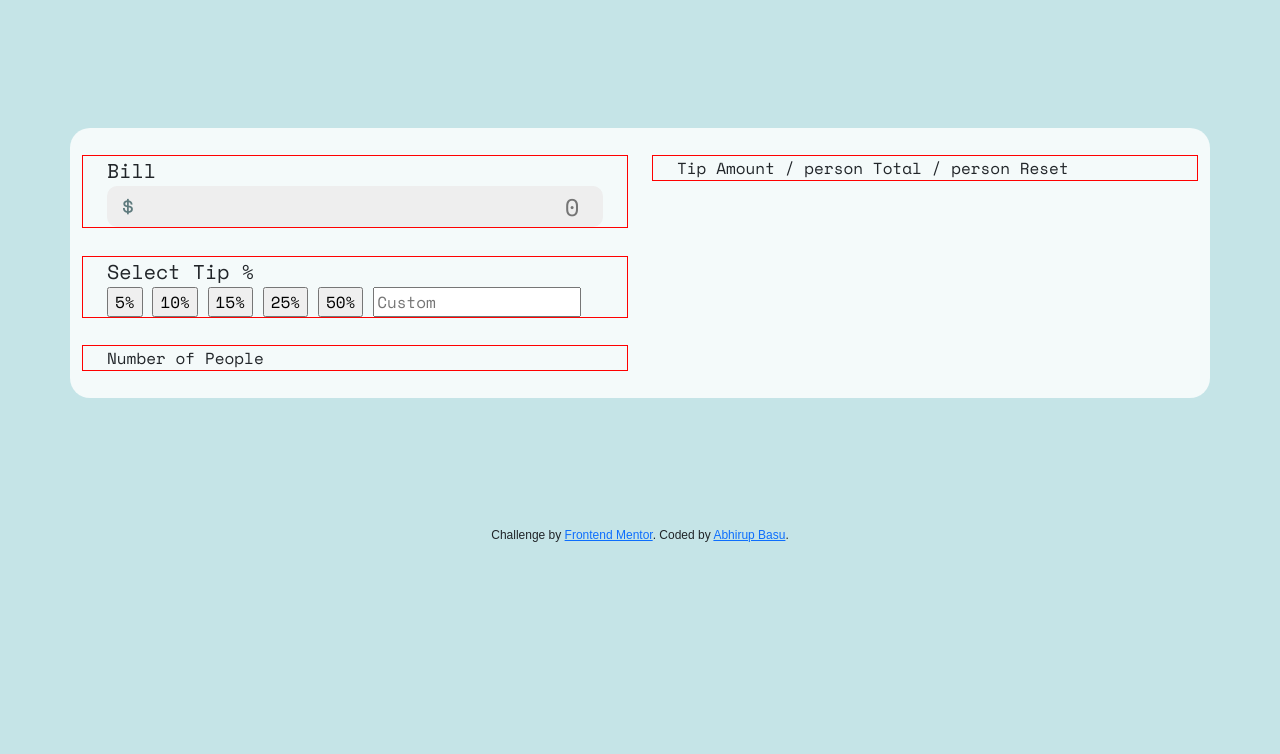
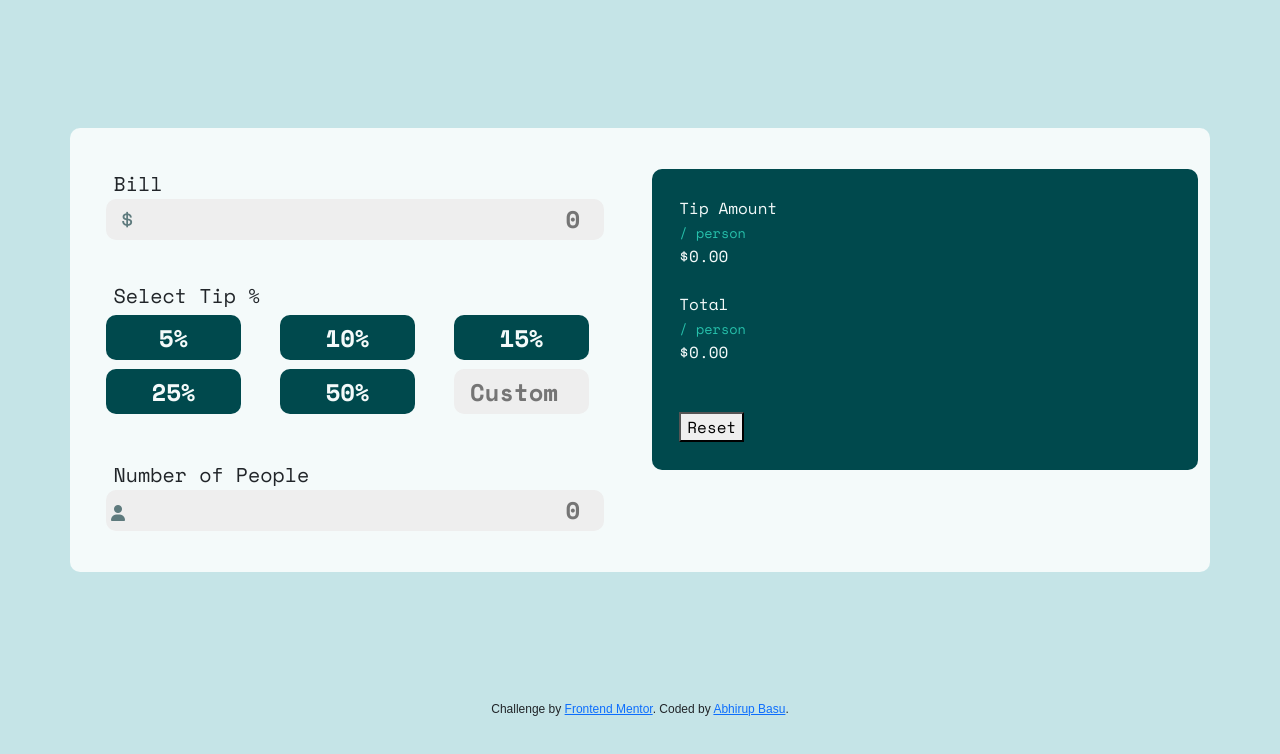
Before and after one commit to basuabhirup/tip-calculator, a plain HTML site: page index.html in a window 1280 px wide. Drawn offline with nearby package versions, Linux system fonts and the light colour scheme.

Commit message:
Completed 50% layout

```diff
--- a/index.html
+++ b/index.html
@@ -21,7 +21,7 @@
 
 
   <!-- Adding Font Awesome Script from CDN -->
-  <!-- <script src="https://kit.fontawesome.com/c9b43d3d94.js" crossorigin="anonymous"></script> -->
+  <script src="https://kit.fontawesome.com/c9b43d3d94.js" crossorigin="anonymous"></script>
 
 
   <!-- Adding required fonts from Google Fonts -->
@@ -41,29 +41,64 @@
         <span class="bill-input">$<input type="number" id="bill-amount" name="bill-amount" min="0" placeholder="0"></span>
       </div>
 
-      <div class="container-sm tip-%">
+      <div class="container-sm tip-percantage">
         <label for="tip-%">Select Tip %</label><br>
-        <input type="button" name="tip-%" value="5%">
-        <input type="button" name="tip-%" value="10%">
-        <input type="button" name="tip-%" value="15%">
-        <input type="button" name="tip-%" value="25%">
-        <input type="button" name="tip-%" value="50%">
-        <input type="number" name="tip-%" min="0" placeholder="Custom">
+
+        <div class="row row-cols-2 row-cols-lg-3">
+          <div class="col">
+            <input class="tip-input" type="button" name="tip-%" value="5%">
+          </div>
+          <div class="col">
+            <input class="tip-input" type="button" name="tip-%" value="10%">
+          </div>
+          <div class="col">
+            <input class="tip-input" type="button" name="tip-%" value="15%">
+          </div>
+          <div class="col">
+            <input class="tip-input" type="button" name="tip-%" value="25%">
+          </div>
+          <div class="col">
+            <input class="tip-input" type="button" name="tip-%" value="50%">
+          </div>
+          <div class="col">
+            <input class="tip-input custom" type="number" name="tip-%" min="0" placeholder="Custom">
+          </div>
+
+        </div>
+
       </div>
 
       <div class="container-sm no-of-people">
-        Number of People
+        <label for="no-of-people">Number of People</label>
+        <p></p><br>
+        <span class="people-input"><i class="fas fa-user"></i>
+          <input type="number" id="no-of-people" name="no-of-people" min="0" placeholder="0"></span>
       </div>
     </div>
+
     <div class="col">
+
       <div class="container-sm tip-result">
-        Tip Amount
-        / person
+        <div class="tip-amount-text">
+          Tip Amount <br>
+          <span class="per-person">/ person</span>
+        </div>
+        <div class="output">
+          <span class="tip-output">$<output name="result-per-head">0.00</output></span>
+        </div>
+        <br>
+        <div class="tip-amount-text">
+          Total <br>
+          <span class="per-person">/ person</span>
+        </div>
+        <div class="output">
+          <span class="tip-output">$<output name="result-total">0.00</output></span>
+        </div>
+        <br>
+        <br>
 
-        Total
-        / person
+        <button type="button" name="button">Reset</button>
 
-        Reset
       </div>
     </div>
   </div>
--- a/styles.css
+++ b/styles.css
@@ -3,28 +3,35 @@ body {
   font-family: 'Space Mono', monospace;
 }
  label {
+   display: inline;
    font-size: 1.25rem;
+   margin-left: 1.5%;
+   text-align: left;
  }
 
+input:focus {
+  outline: none;
+  text-align: right;
+}
+
+/* ------------------ Calculator Body ------------------ */
 .calculator-body {
   background-color: hsl(189, 41%, 97%);
   margin: 10% auto;
-  border-radius: 20px;
+  border-radius: 10px;
 }
 
 .col .container-sm {
-  margin: 5% auto;
-  border: 1px solid red;
+  margin: 7.5% auto;
 }
 
+/* ---------------- Bill Input --------------- */
 .bill-input {
   display: block;
   color: hsl(186, 14%, 43%);
   background-color: #eee;
-  /* border: 1px solid hsl(172, 67%, 45%); */
   font-family: inherit;
   font-size: 1.5rem;
-  font-color:
   border: 0;
   border-radius: 10px;
   margin: 0;
@@ -32,17 +39,122 @@ body {
   text-align-last: right;
 }
 
+.bill-input:hover {
+  border: 2px solid hsl(172, 67%, 45%);
+  cursor: pointer;
+}
+
 .bill-input input {
- border: 0;
- background-color: inherit;
- width: 90%;
- padding: 0;
- margin: 0.5% 1.75% 0.5% 2.5%;
+  font-weight: 700;
+  color: hsl(183, 100%, 15%);
+  border: 0;
+  background-color: inherit;
+  width: 90%;
+  padding: 0;
+  margin: 0.5% 1.75% 0.5% 2.5%;
+}
+
+/* ------------------ Select Tip % --------------- */
+
+
+.tip-input {
+  display: inline-block;
+  font-size: 1.5rem;
+  font-weight: 700;
+  background-color: hsl(183, 100%, 15%);
+  color: hsl(189, 41%, 97%);
+  text-align: center;
+  border: 0;
+  padding: 3%;
+  margin: 3% auto;
+  width: 90%;
+  border-radius: 10px;
+}
+
+.tip-input:hover {
+  background-color: hsl(172, 67%, 45%);
+  color: hsl(183, 100%, 15%);
+}
+
+.tip-input.custom {
+  color: hsl(183, 100%, 15%);
+  background-color: #eee;
+}
+
+.tip-input.custom:hover {
+  border: 2px solid hsl(172, 67%, 45%);
+  cursor: pointer;
 }
 
 
 
 
+/* ----------------- No of People --------------- */
+
+.no-of-people {
+  justify-content: space-around;
+}
+
+.people-input {
+  display: block;
+  color: hsl(186, 14%, 43%);
+  background-color: #eee;
+  margin: 0;
+  padding: 0;
+  text-align-last: right;
+  border-radius: 10px;
+}
+
+.error {
+  border: 2px solid #f05;
+}
+
+.people-input:hover {
+  border: 2px solid hsl(172, 67%, 45%);
+  cursor: pointer;
+}
+
+.people-input input {
+  border: 1px solid blue;
+  color: hsl(183, 100%, 15%);
+  background-color: inherit;
+  font-size: 1.5rem;
+  font-weight: 700;
+  width: 90%;
+  padding: 0;
+  border: 0;
+  margin: 0.5% 1.75% 0.5% 2.5%;
+}
+
+.no-of-people p {
+  display: inline-block;
+  position: relative;
+  left: 15%;
+  top: 0.75rem;
+  font-size: 1rem;
+  text-align-last: right;
+  color: #f05;
+}
+
+
+/* ---------------- Tip Amount ----------------- */
+.tip-result {
+  background-color: hsl(183, 100%, 15%);
+  border-radius: 10px;
+  color: hsl(189, 41%, 97%);
+  padding: 5%;
+  height: auto;
+}
+
+.per-person {
+  font-size: 0.85rem;
+  color: hsl(172, 67%, 45%);
+  padding-top: 0;
+  margin-top: 0;
+}
+
+
+/* ------------------- FOOTER Section ------------------------ */
 .attribution {
   font-family: sans-serif;
   font-size: 0.75rem;
```
